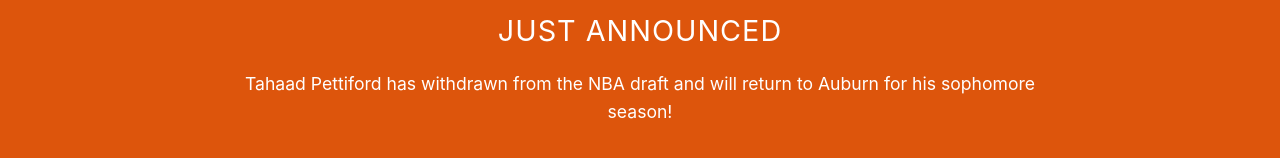
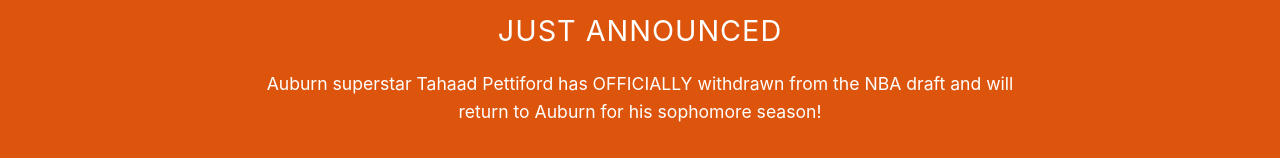
Before and after one commit to bcrew11/tahaadland, a React (Vite) app: page / in a window 1280 px wide. Shown: the part 634-800 px from the top of the page. Built offline with nearby package versions, Linux system fonts and the light colour scheme.

Commit message:
Update App.tsx

```diff
--- a/src/App.tsx
+++ b/src/App.tsx
@@ -19,7 +19,7 @@ function App() {
 
       <section className="hero" id="home">
         <div className="hero-content">
-          <h1>HE'S <span>BACK.</span></h1>
+          <h1>HE'S <span>BACK. </span></h1>
           <h2>TAHAAD PETTIFORD</h2>
           <p>Celebrate the return of Auburn's star with our bestselling shirt!</p>
           <a href="#shop" className="cta-button">SHOP NOW</a>
@@ -29,7 +29,7 @@ function App() {
       <section className="announcement">
         <div className="announcement-content">
           <h2>JUST ANNOUNCED</h2>
-          <p>Tahaad Pettiford has withdrawn from the NBA draft and will return to Auburn for his sophomore season!</p>
+          <p>Auburn superstar Tahaad Pettiford has OFFICIALLY withdrawn from the NBA draft and will return to Auburn for his sophomore season!</p>
         </div>
       </section>
 
```
